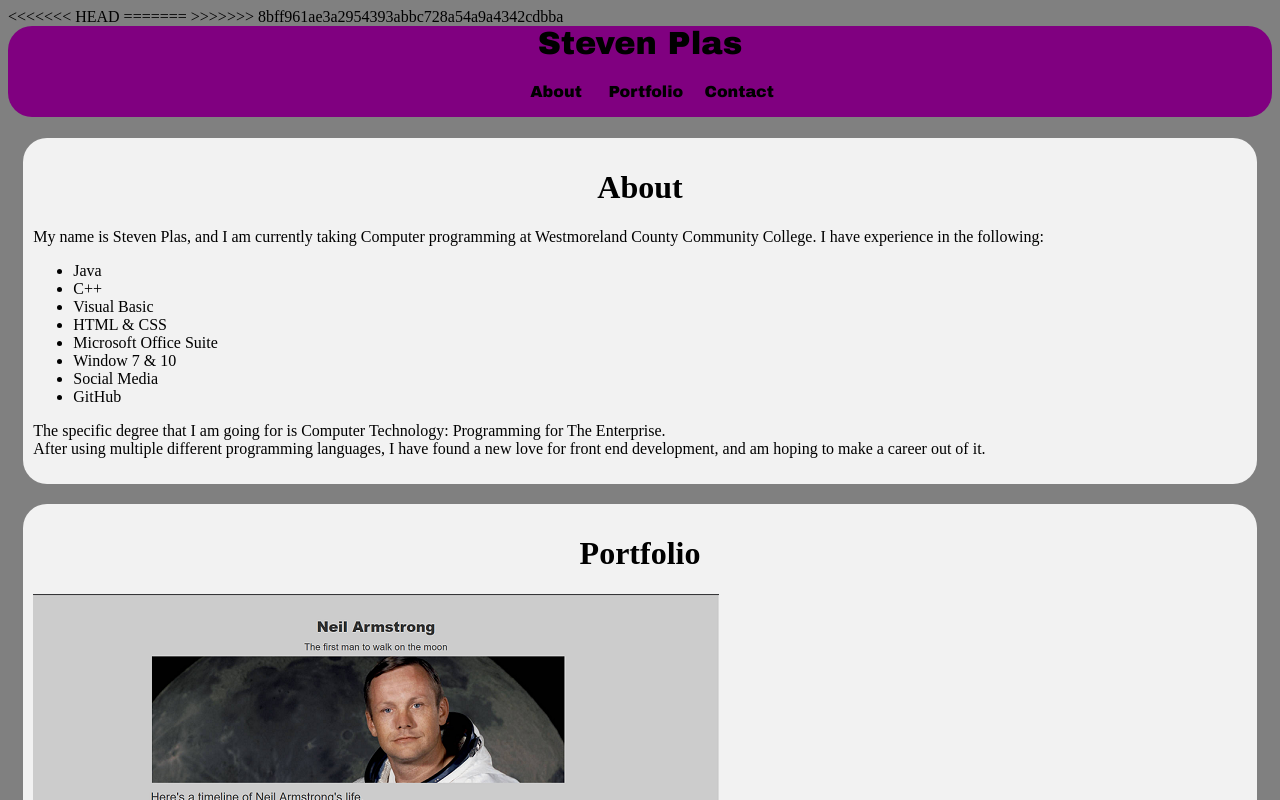
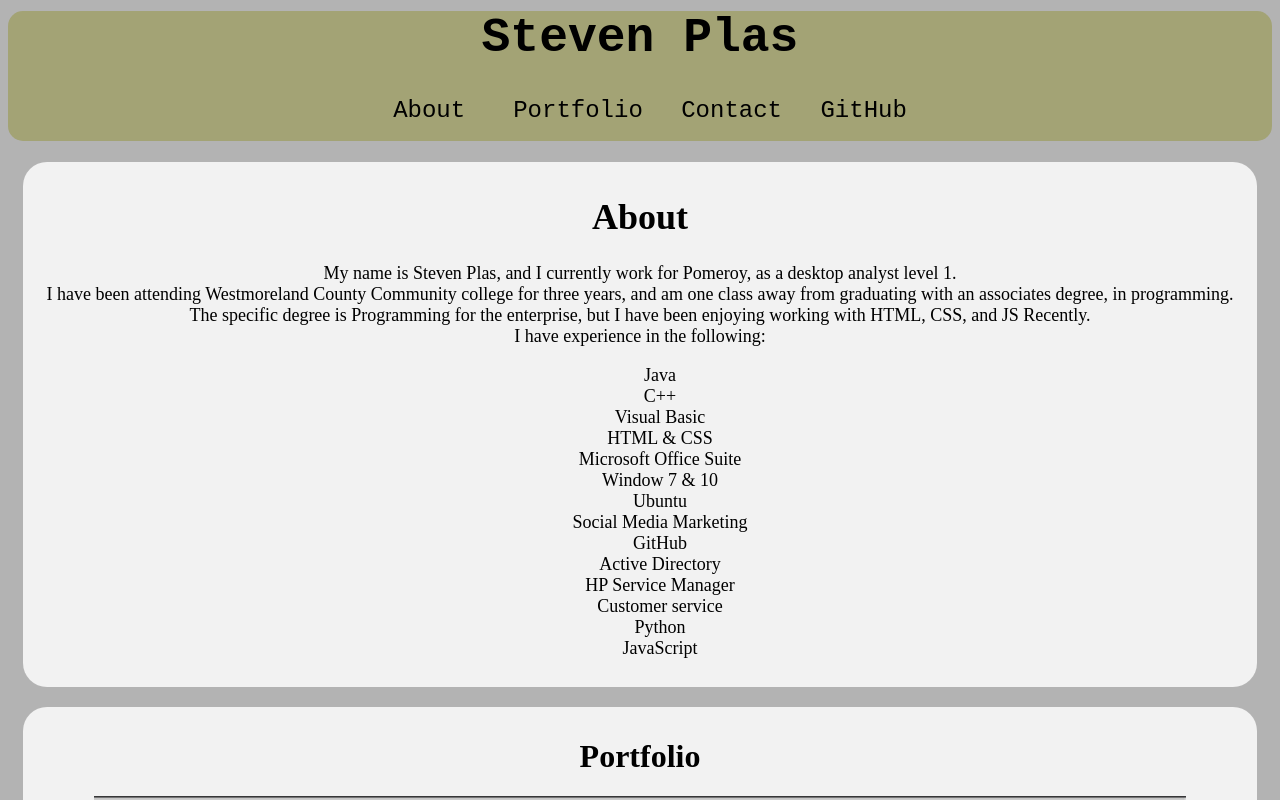
Before and after one commit to stevenPlas/portfolio, a plain HTML site: page index.html in a window 1280 px wide. Shown: the top 800 px of the page. Drawn offline with Linux system fonts and the light colour scheme.

Commit message:
Redoing my portfolio

```diff
--- a/index.html
+++ b/index.html
@@ -1,17 +1,15 @@
-
 <!DOCTYPE html>
 <html lang="en">
+
 <head>
     <title>Steven Plas :: Portfolio</title>
 
     <meta charset="utf-8" name="author" content="Steven Plas">
-<meta name="copyright"content="wccc203">
+    <meta name="copyright" content="wccc203">
     <meta name="viewport" content="width=device-width, initial-scale=1.0">
-<<<<<<< HEAD
     <meta name="description" content="Portfolio of Steven Plas">
-=======
+
     <meta name="description" content="The portfolio of Steven Plas">
->>>>>>> 8bff961ae3a2954393abbc728a54a9a4342cdbba
 
     <link rel="stylesheet" href="portfolio.css">
     <link rel="icon" type="image/x-icon" href="book.ico">
@@ -21,9 +19,10 @@
     <h1>Steven Plas</h1>
     <nav>
         <ul>
-					<li><a href="#about">About</a></li>	&nbsp &nbsp
+            <li><a href="#about">About</a></li> &nbsp &nbsp
             <li><a href="#portfolio">Portfolio</a></li>&nbsp &nbsp
             <li><a href="#contact">Contact</a></li>&nbsp &nbsp
+						<li><a target="_blank" href="https://github.com/stevenPlas">GitHub</a></li>
         </ul>
     </nav>
 </header>
@@ -35,7 +34,10 @@
         <div id="about">
             <h1>About</h1>
             <p>
-					My name is Steven Plas, and I am currently taking Computer programming at Westmoreland County Community College. I have experience in the following:
+                My name is Steven Plas, and I currently work for Pomeroy, as a desktop analyst level 1. <br>
+								I have been attending Westmoreland County Community college for three years, and am one class away from graduating with an associates degree, in programming. <br>
+					      The specific degree is Programming for the enterprise, but I have been enjoying working with HTML, CSS, and JS Recently. <br>
+								I have experience in the following:
             </p>
 
             <ul>
@@ -45,21 +47,28 @@
                 <li>HTML & CSS</li>
                 <li>Microsoft Office Suite</li>
                 <li>Window 7 & 10</li>
-					<li>Social Media</li>
+								<li>Ubuntu</li>
+                <li>Social Media Marketing</li>
                 <li>GitHub</li>
+								<li>Active Directory</li>
+								<li>HP Service Manager</li>
+								<li>Customer service</li>
+								<li>Python</li>
+								<li>JavaScript</li>
             </ul>
-
-				<p>The specific degree that I am going for is Computer Technology: Programming for The Enterprise. <br>
-				After using multiple different programming languages, I have found a new love for front end development, and am hoping to make a career out of it.</p>
 
         </div>
 
         <div id="portfolio">
             <h1>Portfolio</h1>
             <img src="neil.PNG" alt="neil armstrong web page I built">
-
+					</br>
+						<hr>
+						</br>
             <img src="homework.PNG" alt="Homework web page I built for my HTML and CSS class">
-
+					</br>
+						<hr>
+						</br>
             <img src="blog.PNG" alt="Blog page I built for my HTML and CSS class">
 
         </div>
@@ -97,4 +106,5 @@
     <p><i>Last Updated: 12/08/2016. Web Designer: Steven Plas.</i> Email: <a href="mailto:plass@my.wccc.edu">plass@my.wccc.edu</a>
     </p>
 </footer>
+
 </html>
--- a/portfolio.css
+++ b/portfolio.css
@@ -1,20 +1,34 @@
+
+
 body{
-	background-color: grey;
+	background-color: #b3b3b3;
 }
 
 header{
 	text-align: center;
-	background-color: purple;
-	font-family: "Arial Black", sans-serif;
+	background-color: #a3a375;
+	font-family: monospace, sans-serif;
 	padding-bottom: 1px;
 	position: relative;
 	bottom: 21px;
-	border-radius: 24px;
+	border-radius: 15px;
+}
+
+header h1 {
+	font-size: 3em;
+	font-family: monospace, sans-serif;
+	font-weight: bold;
+}
+
+header nav {
+	position: relative;
+	right: 10px;
 }
 
 header nav ul li {
 	list-style: none;
 	display: inline;
+	font-size: 1.5em;
 }
 
 nav ul li a { text-decoration: none;}
@@ -57,6 +71,7 @@ table.center{
 
 #about{
 	background-color: #f2f2f2;
+	font-size: 18px;
 	border-radius: 24px;
 	max-width: 1280px;
 	width: 96%;
@@ -64,6 +79,11 @@ table.center{
 	margin-right:auto;
 	padding: 10px;
 	position: relative;
+	text-align: center;
+}
+
+#about li {
+	list-style: none;
 }
 
 #portfolio{
@@ -72,10 +92,18 @@ table.center{
 	max-width: 1280px;
 	width: 96%;
 	margin-left: auto;
-	margin-right:auto;
+	margin-right: auto;
 	padding: 10px;
 	position: relative;
-	top: 20px;
+	top: 20px
+}
+
+#portfolio img {
+	display: block;
+	margin-left: auto;
+	margin-right: auto;
+	height: auto;
+	width: 90%;
 }
 
 #contact{
```
Lines whose indentation alone changed are shown as unchanged.
